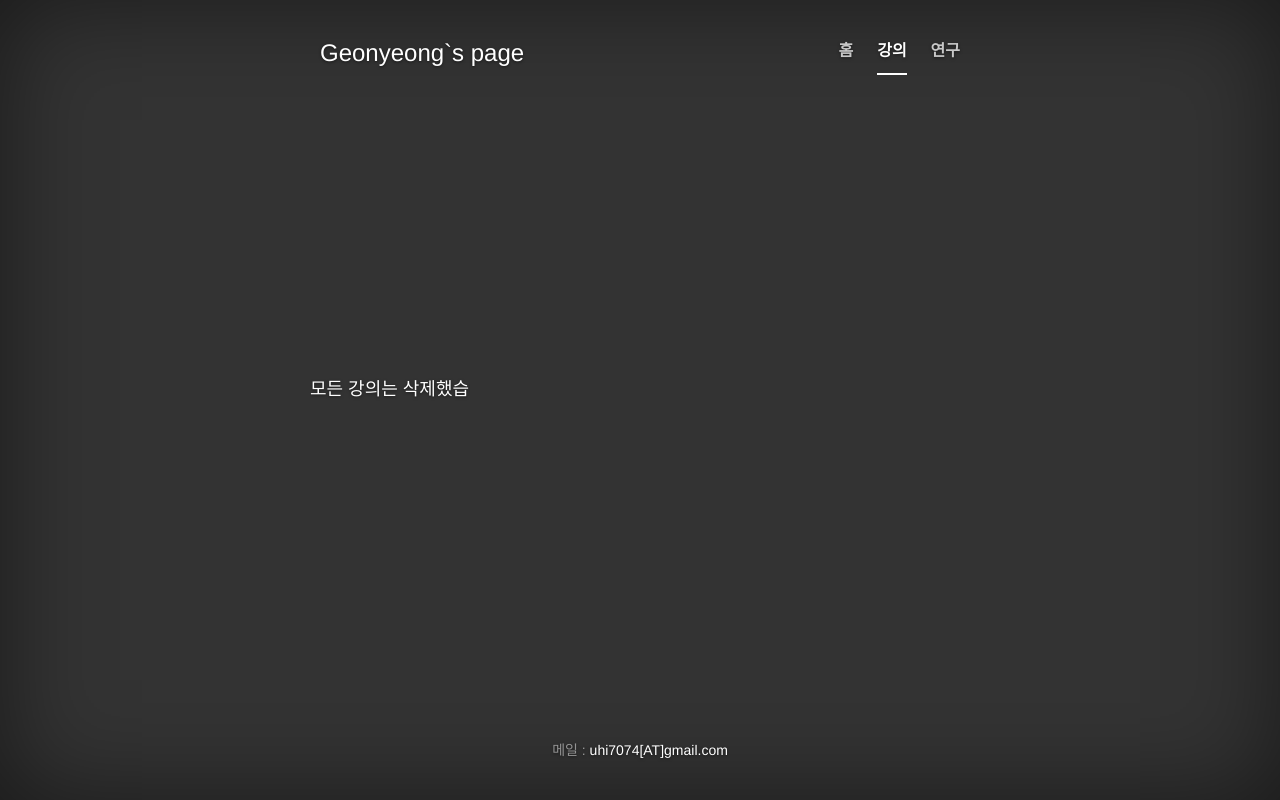
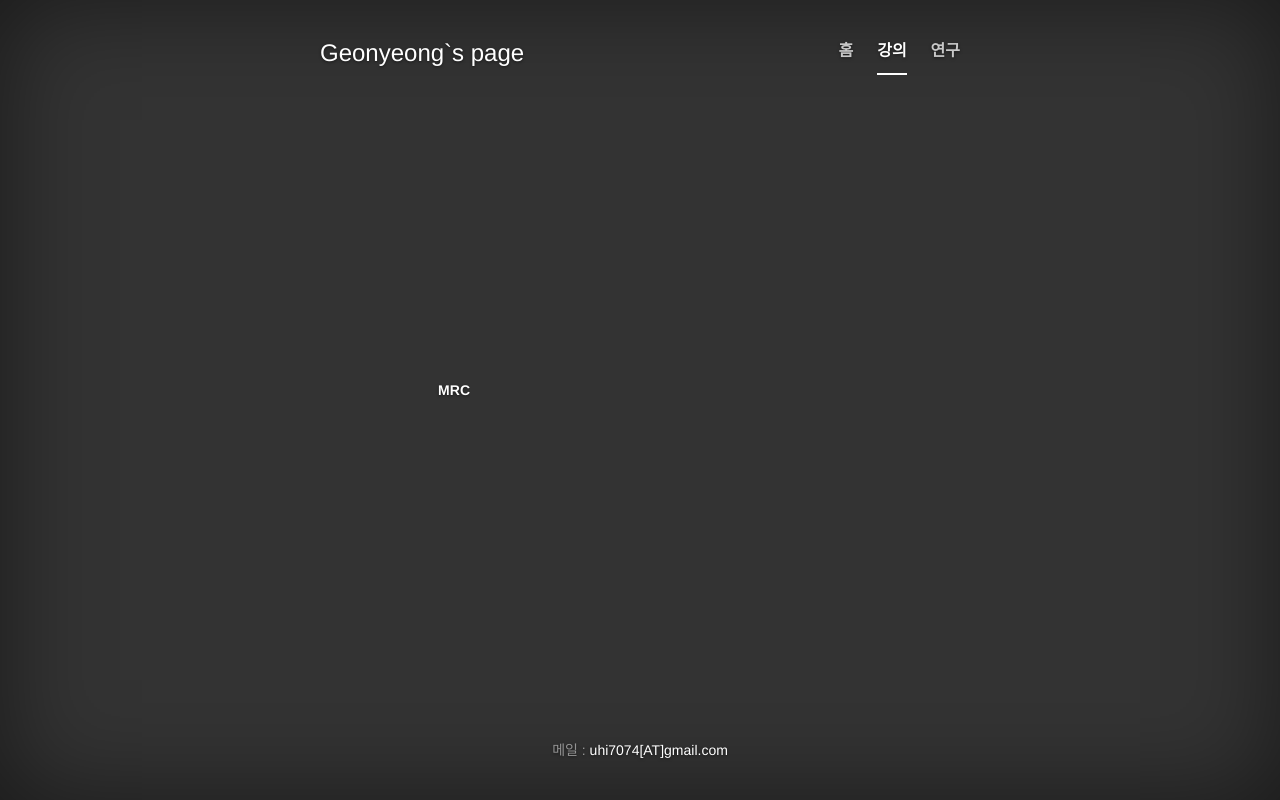
Before and after one commit to Hagazzusa/gykim.github.io, a plain HTML site: page lecture.html in a window 1280 px wide. Drawn offline with nearby package versions, Linux system fonts and the light colour scheme.

Commit message:
Update lecture.html

```diff
--- a/lecture.html
+++ b/lecture.html
@@ -46,7 +46,7 @@
 
           <div class="inner cover">
             <dl class="dl-horizontal">
-                <dt><h4>모든 강의는 삭제했습니다.</h4></dt><dd></dd>
+                <dt><a href="./data/MRC.pptx"> MRC </a></dt><dd></dd>
             </dl>
           </div>
 
```
